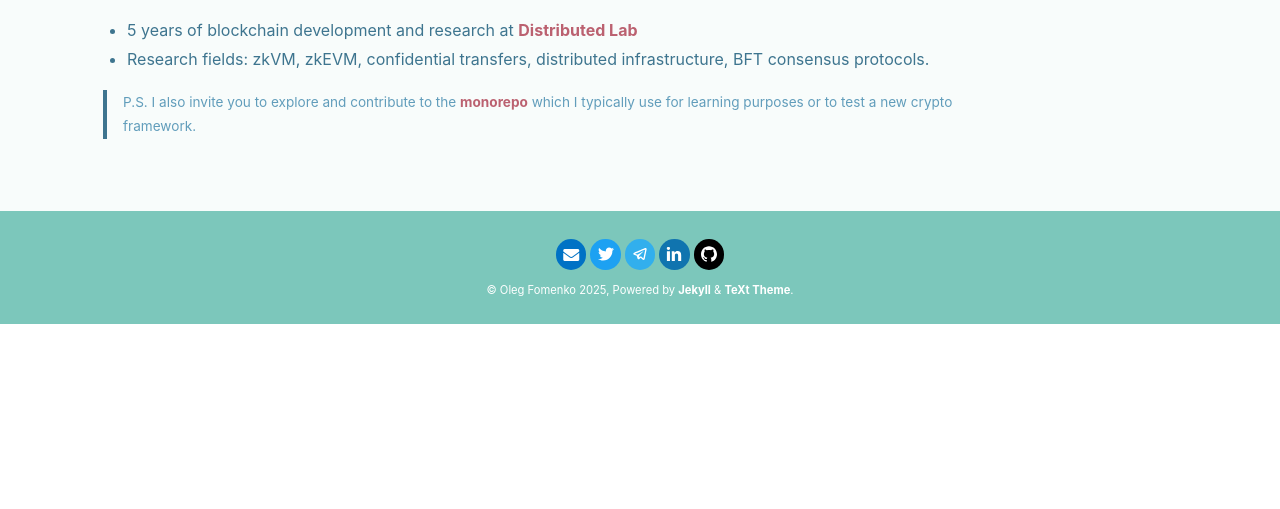
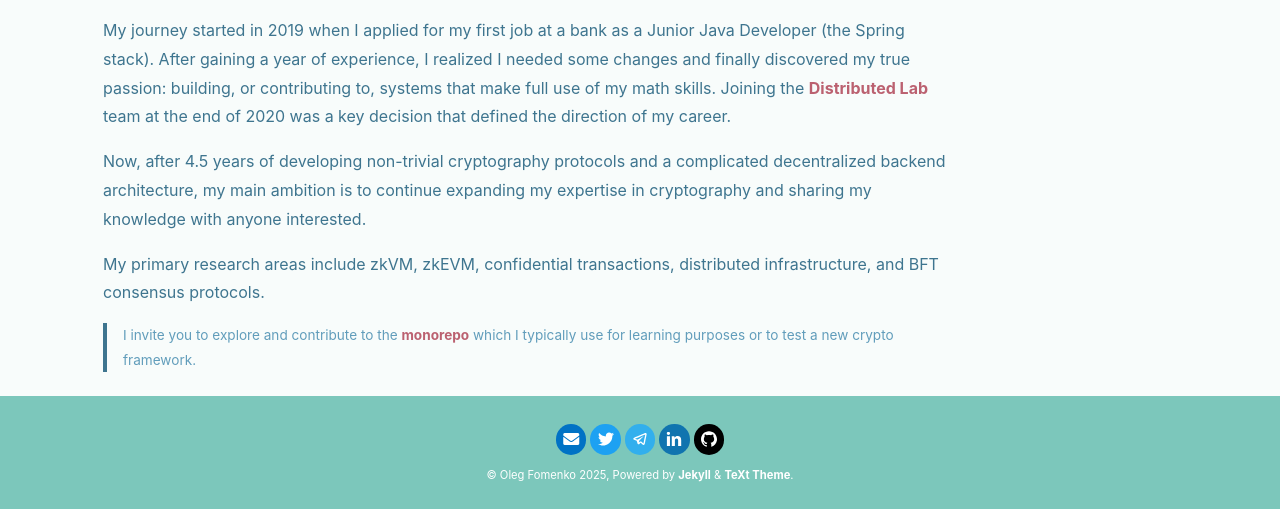
Before and after one commit to olegfomenko/blog, a Jekyll site: the page built from about.md, in a window 1280 px wide. Shown: the part 576-1085 px from the top of the page. Built offline with Jekyll 4.4.1, drawn with Linux system fonts in a browser that asks for light colours; nearby versions of some CDN libraries; before the commit the page ends 900 px from its top, so only the background shows below that.

Commit message:
fix and adding about section

```diff
--- a/about.md
+++ b/about.md
@@ -53,8 +53,19 @@ article_header:
 ---
 
 
-- 5 years of blockchain development and research at [Distributed Lab](https://distributedlab.com)
-- Research fields: zkVM, zkEVM, confidential transfers, distributed infrastructure, BFT consensus protocols.
+My journey started in 2019 when I applied for my first job at a bank as a Junior Java Developer (the Spring stack).
+After gaining a year of experience, I realized I needed some changes and finally discovered my true passion: building,
+or contributing to, systems that make full use of my math skills. Joining
+the [Distributed Lab](https://distributedlab.com) team at the end of 2020 was a key decision that defined the direction
+of my career.
 
-> P.S. I also invite you to explore and contribute to the [monorepo](https://github.com/olegfomenko/crypto) which I
+Now, after 4.5 years of developing non-trivial cryptography protocols and a complicated decentralized backend
+architecture, my main ambition is to continue expanding my expertise in cryptography and sharing my knowledge with
+anyone interested.
+
+My primary research areas include zkVM, zkEVM, confidential transactions, distributed infrastructure, and BFT consensus
+protocols.
+
+
+> I invite you to explore and contribute to the [monorepo](https://github.com/olegfomenko/crypto) which I
 > typically use for learning purposes or to test a new crypto framework.
```
Also changed, not shown: _posts/2025-05-29-rsa.md (+7 -5 lines), _posts/2025-08-30-solve_gf2.md (+5 -0 lines).
